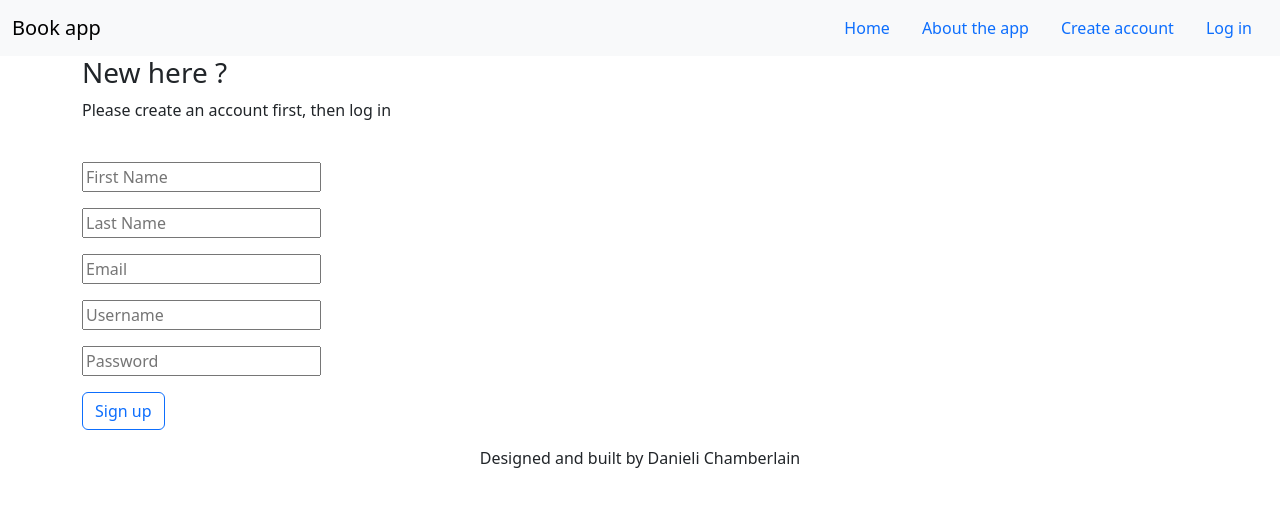
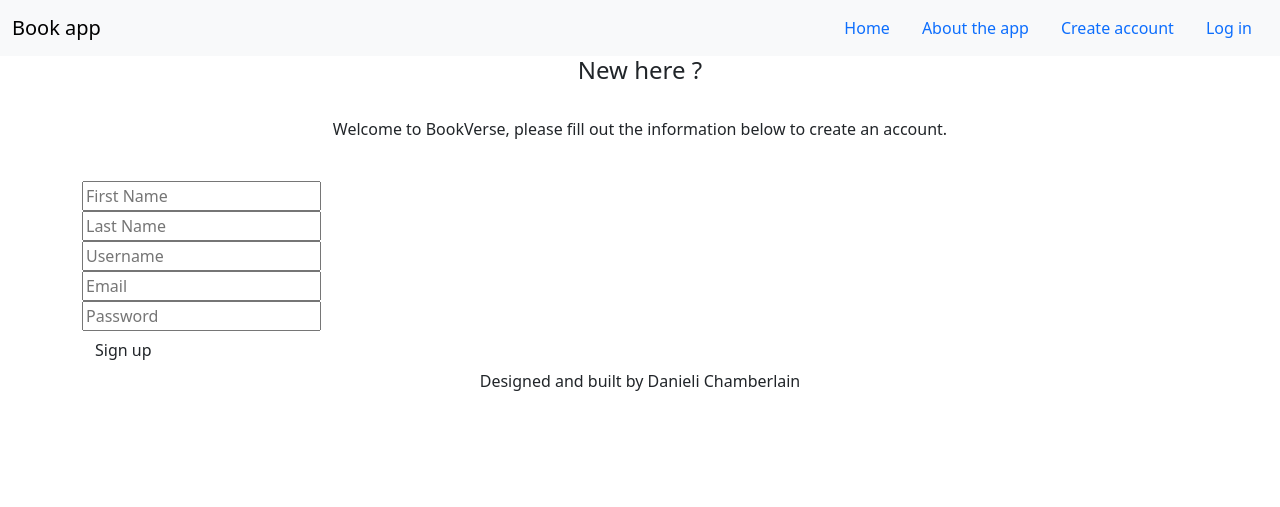
Before and after one commit to Danieli-Costa/BookVerse, a Flask app: page /create_account in a window 1280 px wide. Shown: the top 507 px of the page. Run offline with Flask 2, Linux system fonts and the light colour scheme; some libraries are stand-ins or nearby versions.

Commit message:
Changes on the form format and style

```diff
--- a/templates/create_account.html
+++ b/templates/create_account.html
@@ -1,47 +1,56 @@
-{% extends "base.html" %} {% block title %}Book App- Log in{% endblock%} {%
-block body %}
+{% extends "base.html" %} {% block title %}BookVerse - Create account{%
+endblock%} {% block body %}
 
 <div class="container">
   <div class="create-account-wrapper">
-    <h3>New here ?</h3>
-    <p>Please create an account first, then log in</p>
+    <h4 class="text-center">New here ?</h4>
     <br />
-
+    <p class="text-center">
+      Welcome to BookVerse, please fill out the information below to create an
+      account.
+    </p>
+    <br />
+    <div class="create-form-container">
       <form action="/create" method="POST" class="create-user">
-      <p>
+        <div class="input-field">
+          <i class="fa-solid fa-user" style="color: #3399ff"></i>
           <input
             type="text"
             placeholder="First Name"
             name="first_name"
             required
           />
-      </p>
-      <p>
-        <input type="text" placeholder="Last Name" name="last_name" required />
-      </p>
-      <p>
+        </div>
+        <div class="input-field">
+          <i class="fa-solid fa-user" style="color: #3399ff"></i>
+          <input
+            type="text"
+            placeholder="Last Name"
+            name="last_name"
+            required
+          />
+        </div>
+        <div class="input-field">
+          <i class="fa-solid fa-user" style="color: #3399ff"></i>
+          <input type="text" placeholder="Username" name="username" required />
+        </div>
+        <div class="input-field">
+          <i class="fa-solid fa-at" style="color: #3399ff"></i>
           <input type="email" placeholder="Email" name="email" required />
-      </p>
-      <p>
-        <input type="text" placeholder="Username" name="username" required />
-      </p>
-      <p>
+        </div>
+        <div class="input-field">
+          <i class="fa-solid fa-lock" style="color: #3399ff"></i>
           <input
             type="password"
             placeholder="Password"
             name="password"
             required
           />
-      </p>
-      <p>
-        <input
-          type="submit"
-          class="btn btn-outline-primary align-bottom"
-          value="Sign up"
-          id="signup-button"
-        />
-      </p>
+        </div>
+
+        <input type="submit" class="btn sign-up-button" value="Sign up" />
       </form>
+    </div>
   </div>
 </div>
 
```
Lines whose indentation alone changed are shown as unchanged.
